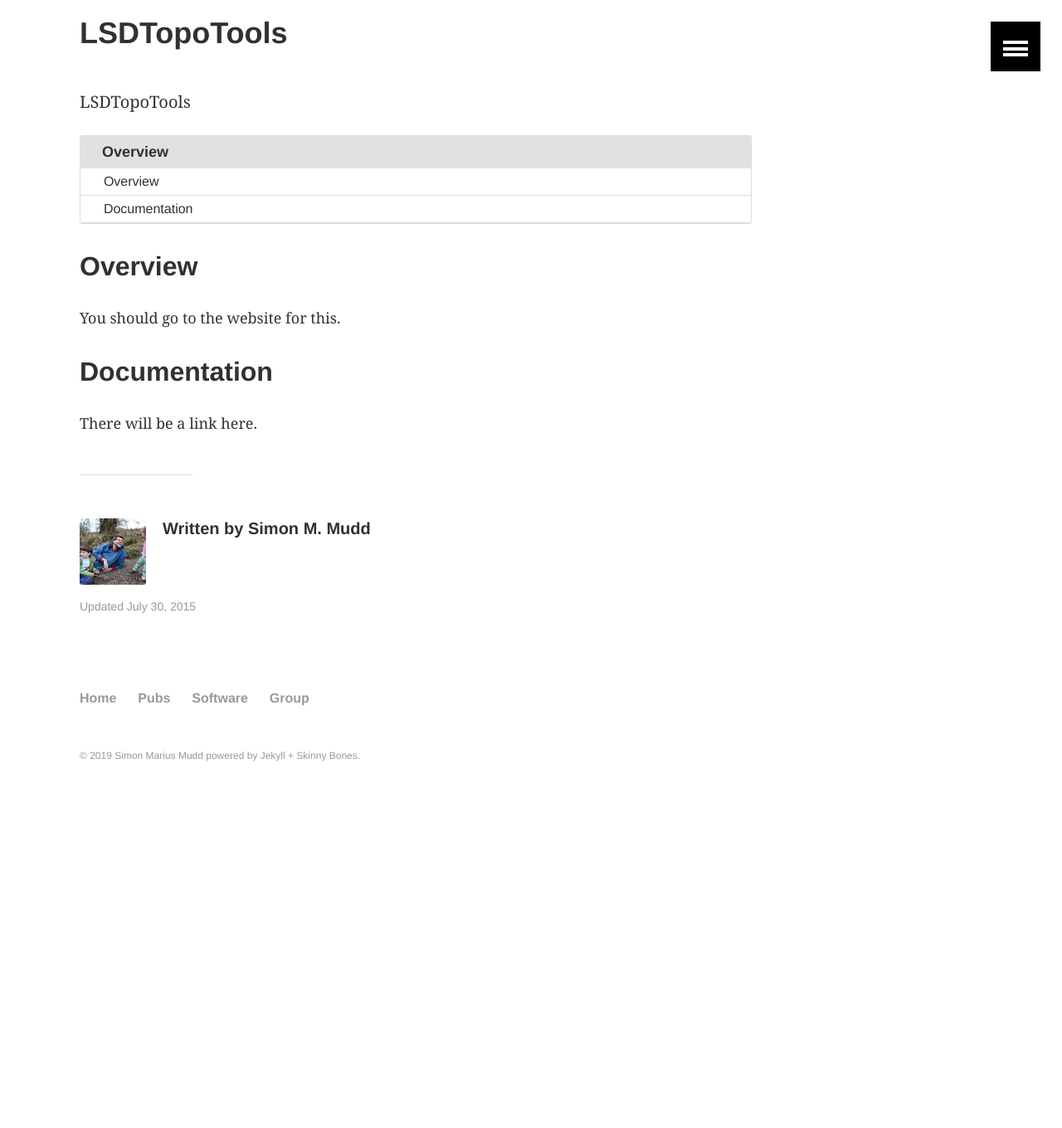
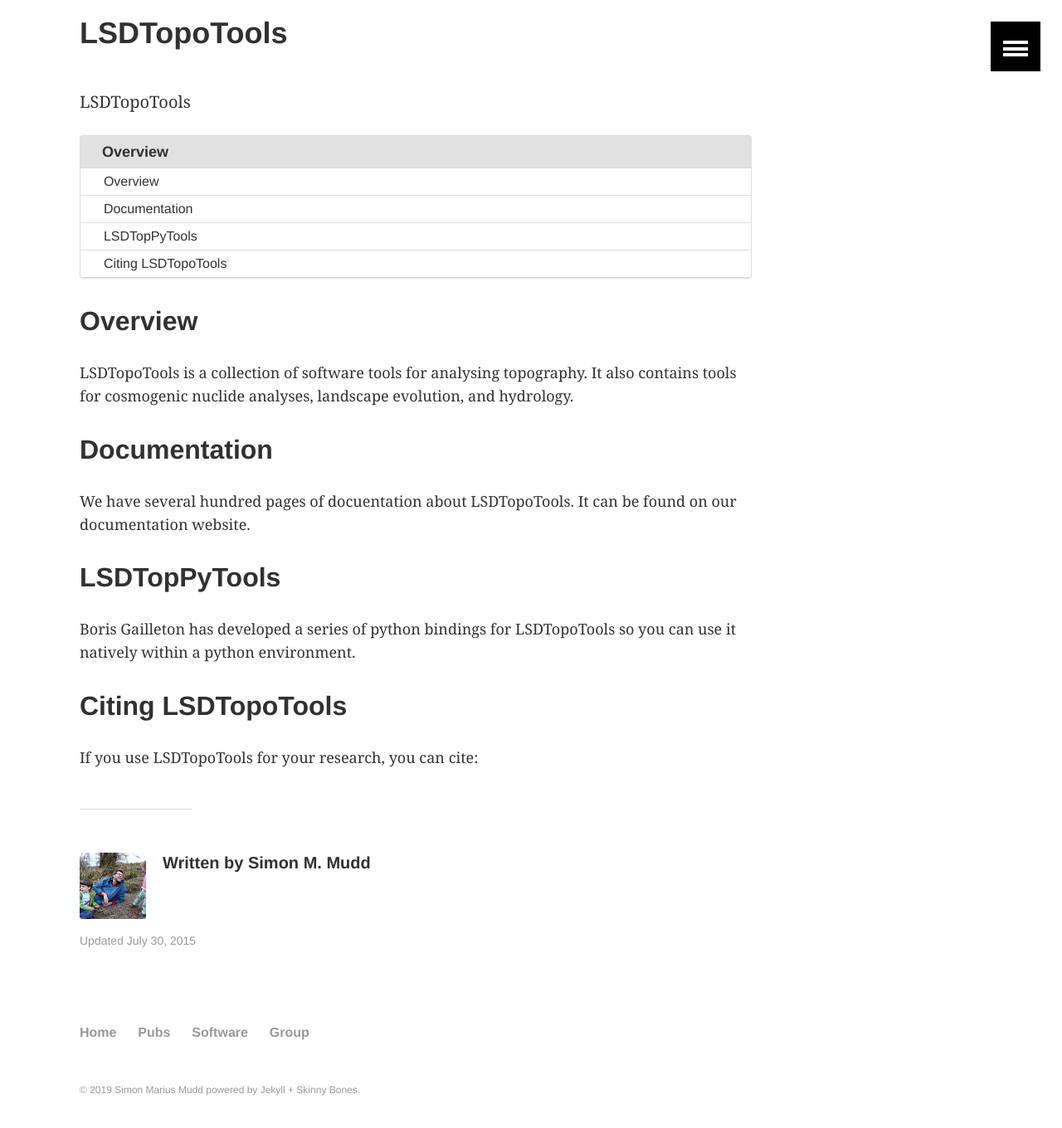
Before and after one commit to simon-m-mudd/simon-m-mudd.github.io, a Jekyll site: the page built from _posts/software/2015-07-01-LSDTopoTools.md, in a window 1280 px wide and 1400 px high, scrolled down 1022 px. Shown: the top 1360 px of the window at 83% size. Built offline with Jekyll 4.4.1, drawn with Linux system fonts in a browser that asks for light colours; before the commit the page ends 2018 px from its top, so only the background shows below that.

Commit message:
A bunch of changes

```diff
--- a/_posts/software/2015-07-01-LSDTopoTools.md
+++ b/_posts/software/2015-07-01-LSDTopoTools.md
@@ -18,8 +18,16 @@ LSDTopoTools
 
 ## Overview
 
-You should go to the website for this.
+LSDTopoTools is a collection of software tools for analysing topography. It also contains tools for cosmogenic nuclide analyses, landscape evolution, and hydrology.
 
 ## Documentation
 
-There will be a link here.
+We have several hundred pages of docuentation about LSDTopoTools. It can be found on our documentation website.
+
+## LSDTopPyTools
+
+Boris Gailleton has developed a series of python bindings for LSDTopoTools so you can use it natively within a python environment.
+
+## Citing LSDTopoTools
+
+If you use LSDTopoTools for your research, you can cite:
```
Also changed, not shown: _posts/software/2015-07-01-Landscape-Evolution.md (deleted, +0 -22 lines), _posts/software/2015-07-01-Geochemistry.md (line endings or trailing spaces).
